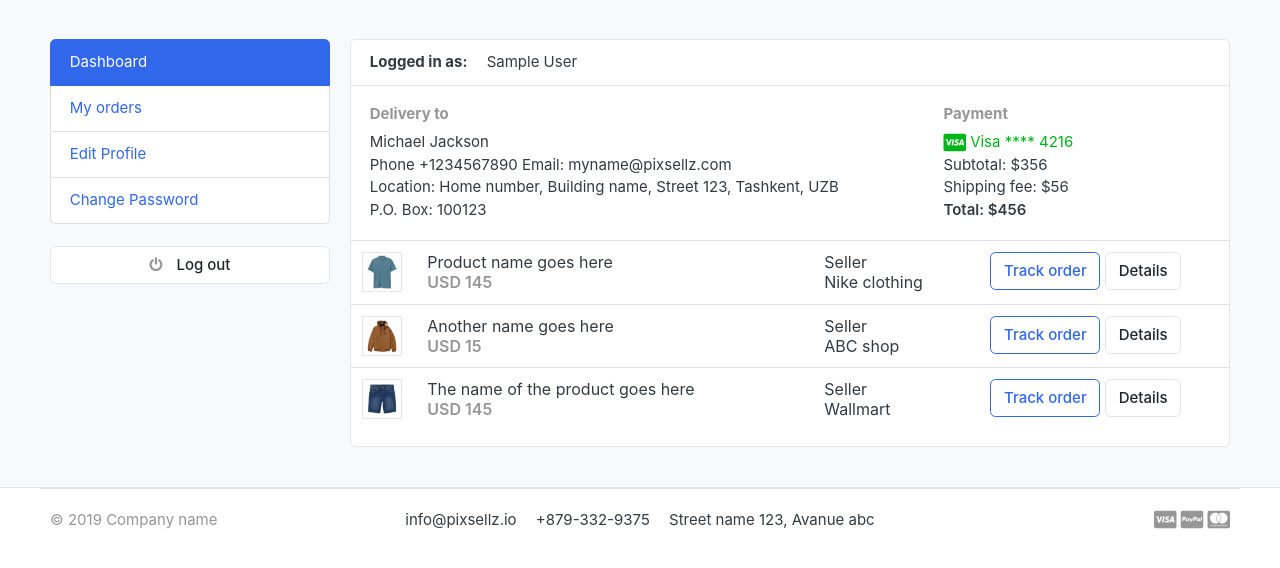
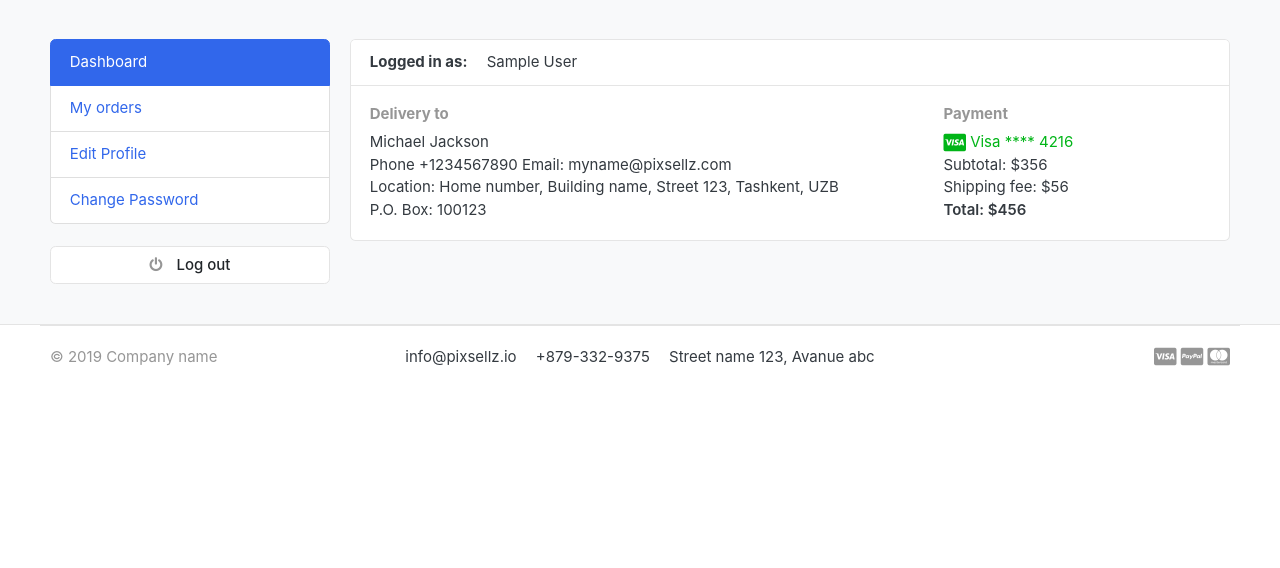
Before and after one commit to RobertoRP101/ecommerceOnline, a Django app: page /accounts/ in a window 1280 px wide. Shown: the part 124-692 px from the top of the page. Run offline with Django 5.2, Linux system fonts and the light colour scheme; the visitor is signed in with stand-in values (Sample User, id 1); data that the repository does not hold is empty; parts of the project's set-up code (start-up, migrations or seed data) failed here and were passed over; some libraries are stand-ins or nearby versions; some web fonts are replaced.

Commit message:
table deleted on dashboard page

```diff
--- a/templates/accounts/dashboard.html
+++ b/templates/accounts/dashboard.html
@@ -36,43 +36,6 @@
                     </div>
                 </div> <!-- row.// -->
             </div> <!-- card-body .// -->
-            <div class="table-responsive">
-            <table class="table table-hover">
-                <tr>
-                    <td width="65">
-                        <img src="../images/items/1.jpg" class="img-xs border">
-                    </td>
-                    <td>
-                        <p class="title mb-0">Product name goes here </p>
-                        <var class="price text-muted">USD 145</var>
-                    </td>
-                    <td> Seller <br> Nike clothing </td>
-                    <td width="250"> <a href="#" class="btn btn-outline-primary">Track order</a> <a href="#" class="btn btn-light"> Details </a> </td>
-                </tr>
-                <tr>
-                    <td>
-                        <img src="../images/items/2.jpg" class="img-xs border">
-                    </td>
-                    <td>
-                        <p class="title mb-0">Another name goes here </p>
-                        <var class="price text-muted">USD 15</var>
-                    </td>
-                    <td> Seller <br> ABC shop </td>
-                    <td> <a href="#" class="btn btn-outline-primary">Track order</a> <a href="#" class="btn btn-light"> Details </a> </td>
-                </tr>
-                <tr>
-                    <td>
-                        <img src="../images/items/3.jpg" class="img-xs border">
-                    </td>
-                    <td>
-                        <p class="title mb-0">The name of the product  goes here </p>
-                        <var class="price text-muted">USD 145</var>
-                    </td>
-                    <td> Seller <br> Wallmart </td>
-                    <td> <a href="#" class="btn btn-outline-primary">Track order</a> <a href="#" class="btn btn-light"> Details </a> </td>
-                </tr>
-            </table>
-            </div> <!-- table-responsive .end// -->
             </article> <!-- order-group.// -->
         </main>
     </div> <!-- row.// -->
```
